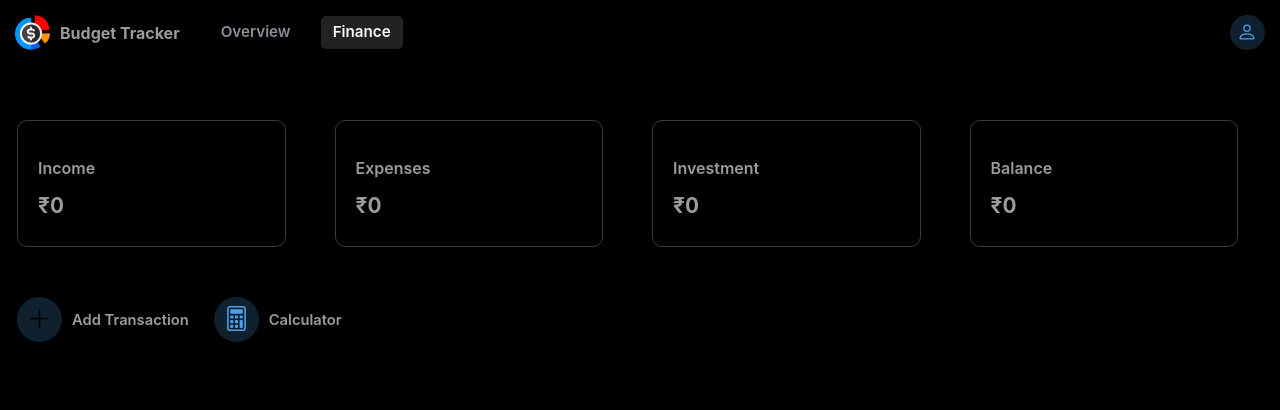
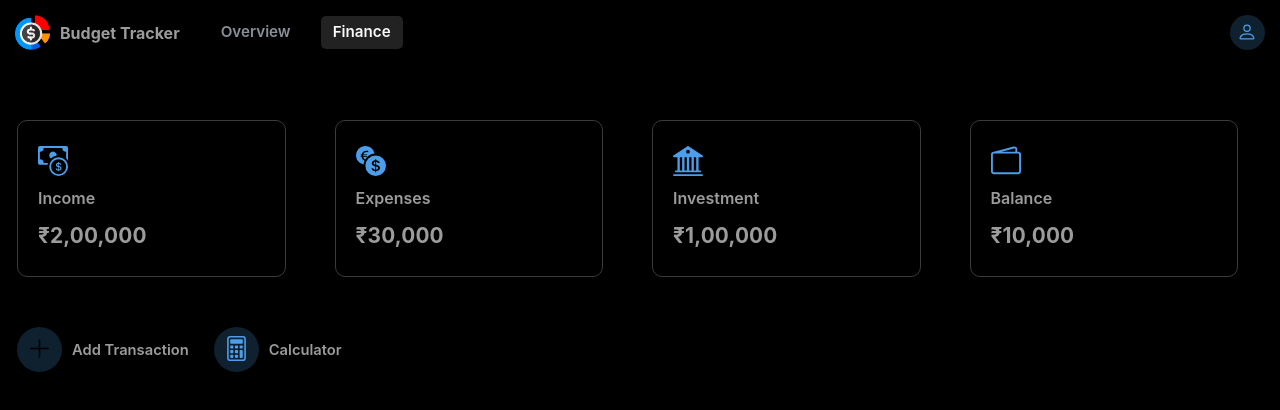
Before and after one commit to SujithGunasekaran/BudgetApp, a React (Create React App) app in the folder BudgetAppClient/: page /finance in a window 1280 px wide. Shown: the top 410 px of the page. Built offline with nearby package versions, Linux system fonts and the light colour scheme; no server answers.

Commit message:
adding transaction data in db from client functionality added

```diff
--- a/BudgetAppClient/src/Hooks/useForm.ts
+++ b/BudgetAppClient/src/Hooks/useForm.ts
@@ -36,7 +36,16 @@ const useForm = () => {
     }
 
     const handleFormValueWithEvent = (e: React.ChangeEvent<HTMLInputElement>) => {
-        updateFormValue(e.target.name, e.target.value);
+        let value = e.target.value;
+        if (e.target && e.target.dataset) {
+            switch (true) {
+                case e.target.dataset.remove === 'comma':
+                    value = value.replace(/,/g, '');
+                    break;
+                default: value = e.target.value;
+            }
+        }
+        updateFormValue(e.target.name, value);
         if (formError[`${e.target.name}Error`]) {
             removeKeyFromError(`${e.target.name}Error`);
         }
--- a/BudgetAppClient/src/UI/Finance/TransactionHeader.tsx
+++ b/BudgetAppClient/src/UI/Finance/TransactionHeader.tsx
@@ -1,5 +1,5 @@
 import React, { FC, Fragment } from 'react';
-
+import { CoinIcon, WalletIcon, BankIcon, CurrencyExchangeIcon } from '../Icon';
 
 const TransactionHeader: FC = () => {
 
@@ -8,27 +8,39 @@ const TransactionHeader: FC = () => {
             <div className="finance_transaction_header_container">
                 <div className="row">
                     <div className="col-md-3">
-                        <div className="finance_transaction_info_container success">
-                            <div className="finance_transaction_info_name success">Income</div>
-                            <div className="finance_transaction_info_money success">₹0</div>
+                        <div className="finance_transaction_info_container">
+                            <CoinIcon
+                                cssClass="finance_transaction_info_icon"
+                            />
+                            <div className="finance_transaction_info_name">Income</div>
+                            <div className="finance_transaction_info_money">₹2,00,000</div>
                         </div>
                     </div>
                     <div className="col-md-3">
-                        <div className="finance_transaction_info_container danger">
-                            <div className="finance_transaction_info_name danger">Expenses</div>
-                            <div className="finance_transaction_info_money danger">₹0</div>
+                        <div className="finance_transaction_info_container">
+                            <CurrencyExchangeIcon
+                                cssClass="finance_transaction_info_icon"
+                            />
+                            <div className="finance_transaction_info_name">Expenses</div>
+                            <div className="finance_transaction_info_money">₹30,000</div>
                         </div>
                     </div>
                     <div className="col-md-3">
-                        <div className="finance_transaction_info_container info">
-                            <div className="finance_transaction_info_name info">Investment</div>
-                            <div className="finance_transaction_info_money info">₹0</div>
+                        <div className="finance_transaction_info_container">
+                            <BankIcon
+                                cssClass="finance_transaction_info_icon"
+                            />
+                            <div className="finance_transaction_info_name">Investment</div>
+                            <div className="finance_transaction_info_money">₹1,00,000</div>
                         </div>
                     </div>
                     <div className="col-md-3">
-                        <div className="finance_transaction_info_container warning">
-                            <div className="finance_transaction_info_name warning">Balance</div>
-                            <div className="finance_transaction_info_money warning">₹0</div>
+                        <div className="finance_transaction_info_container">
+                            <WalletIcon
+                                cssClass="finance_transaction_info_icon"
+                            />
+                            <div className="finance_transaction_info_name">Balance</div>
+                            <div className="finance_transaction_info_money">₹10,000</div>
                         </div>
                     </div>
                 </div>
--- a/BudgetAppClient/src/UI/Icon/index.tsx
+++ b/BudgetAppClient/src/UI/Icon/index.tsx
@@ -54,4 +54,31 @@ export const LogoutIcon = (input: IconProps) => (
         <path fillRule="evenodd" d="M10 12.5a.5.5 0 0 1-.5.5h-8a.5.5 0 0 1-.5-.5v-9a.5.5 0 0 1 .5-.5h8a.5.5 0 0 1 .5.5v2a.5.5 0 0 0 1 0v-2A1.5 1.5 0 0 0 9.5 2h-8A1.5 1.5 0 0 0 0 3.5v9A1.5 1.5 0 0 0 1.5 14h8a1.5 1.5 0 0 0 1.5-1.5v-2a.5.5 0 0 0-1 0v2z" />
         <path fillRule="evenodd" d="M15.854 8.354a.5.5 0 0 0 0-.708l-3-3a.5.5 0 0 0-.708.708L14.293 7.5H5.5a.5.5 0 0 0 0 1h8.793l-2.147 2.146a.5.5 0 0 0 .708.708l3-3z" />
     </svg>
+);
+
+export const CoinIcon = (input: IconProps) => (
+    <svg xmlns="http://www.w3.org/2000/svg" fill="currentColor" className={`bi bi-cash-coin ${input.cssClass}`} viewBox="0 0 16 16">
+        <path fillRule="evenodd" d="M11 15a4 4 0 1 0 0-8 4 4 0 0 0 0 8zm5-4a5 5 0 1 1-10 0 5 5 0 0 1 10 0z" />
+        <path d="M9.438 11.944c.047.596.518 1.06 1.363 1.116v.44h.375v-.443c.875-.061 1.386-.529 1.386-1.207 0-.618-.39-.936-1.09-1.1l-.296-.07v-1.2c.376.043.614.248.671.532h.658c-.047-.575-.54-1.024-1.329-1.073V8.5h-.375v.45c-.747.073-1.255.522-1.255 1.158 0 .562.378.92 1.007 1.066l.248.061v1.272c-.384-.058-.639-.27-.696-.563h-.668zm1.36-1.354c-.369-.085-.569-.26-.569-.522 0-.294.216-.514.572-.578v1.1h-.003zm.432.746c.449.104.655.272.655.569 0 .339-.257.571-.709.614v-1.195l.054.012z" />
+        <path d="M1 0a1 1 0 0 0-1 1v8a1 1 0 0 0 1 1h4.083c.058-.344.145-.678.258-1H3a2 2 0 0 0-2-2V3a2 2 0 0 0 2-2h10a2 2 0 0 0 2 2v3.528c.38.34.717.728 1 1.154V1a1 1 0 0 0-1-1H1z" />
+        <path d="M9.998 5.083 10 5a2 2 0 1 0-3.132 1.65 5.982 5.982 0 0 1 3.13-1.567z" />
+    </svg>
+);
+
+export const CurrencyExchangeIcon = (input: IconProps) => (
+    <svg xmlns="http://www.w3.org/2000/svg" fill="currentColor" className={`bi bi-currency-exchange ${input.cssClass}`} viewBox="0 0 16 16">
+        <path d="M0 5a5.002 5.002 0 0 0 4.027 4.905 6.46 6.46 0 0 1 .544-2.073C3.695 7.536 3.132 6.864 3 5.91h-.5v-.426h.466V5.05c0-.046 0-.093.004-.135H2.5v-.427h.511C3.236 3.24 4.213 2.5 5.681 2.5c.316 0 .59.031.819.085v.733a3.46 3.46 0 0 0-.815-.082c-.919 0-1.538.466-1.734 1.252h1.917v.427h-1.98c-.003.046-.003.097-.003.147v.422h1.983v.427H3.93c.118.602.468 1.03 1.005 1.229a6.5 6.5 0 0 1 4.97-3.113A5.002 5.002 0 0 0 0 5zm16 5.5a5.5 5.5 0 1 1-11 0 5.5 5.5 0 0 1 11 0zm-7.75 1.322c.069.835.746 1.485 1.964 1.562V14h.54v-.62c1.259-.086 1.996-.74 1.996-1.69 0-.865-.563-1.31-1.57-1.54l-.426-.1V8.374c.54.06.884.347.966.745h.948c-.07-.804-.779-1.433-1.914-1.502V7h-.54v.629c-1.076.103-1.808.732-1.808 1.622 0 .787.544 1.288 1.45 1.493l.358.085v1.78c-.554-.08-.92-.376-1.003-.787H8.25zm1.96-1.895c-.532-.12-.82-.364-.82-.732 0-.41.311-.719.824-.809v1.54h-.005zm.622 1.044c.645.145.943.38.943.796 0 .474-.37.8-1.02.86v-1.674l.077.018z" />
+    </svg>
+);
+
+export const BankIcon = (input: IconProps) => (
+    <svg xmlns="http://www.w3.org/2000/svg" fill="currentColor" className={`bi bi-bank2 ${input.cssClass}`} viewBox="0 0 16 16">
+        <path d="M8.277.084a.5.5 0 0 0-.554 0l-7.5 5A.5.5 0 0 0 .5 6h1.875v7H1.5a.5.5 0 0 0 0 1h13a.5.5 0 1 0 0-1h-.875V6H15.5a.5.5 0 0 0 .277-.916l-7.5-5zM12.375 6v7h-1.25V6h1.25zm-2.5 0v7h-1.25V6h1.25zm-2.5 0v7h-1.25V6h1.25zm-2.5 0v7h-1.25V6h1.25zM8 4a1 1 0 1 1 0-2 1 1 0 0 1 0 2zM.5 15a.5.5 0 0 0 0 1h15a.5.5 0 1 0 0-1H.5z" />
+    </svg>
+);
+
+export const WalletIcon = (input: IconProps) => (
+    <svg xmlns="http://www.w3.org/2000/svg" fill="currentColor" className={`bi bi-wallet2 ${input.cssClass}`} viewBox="0 0 16 16">
+        <path d="M12.136.326A1.5 1.5 0 0 1 14 1.78V3h.5A1.5 1.5 0 0 1 16 4.5v9a1.5 1.5 0 0 1-1.5 1.5h-13A1.5 1.5 0 0 1 0 13.5v-9a1.5 1.5 0 0 1 1.432-1.499L12.136.326zM5.562 3H13V1.78a.5.5 0 0 0-.621-.484L5.562 3zM1.5 4a.5.5 0 0 0-.5.5v9a.5.5 0 0 0 .5.5h13a.5.5 0 0 0 .5-.5v-9a.5.5 0 0 0-.5-.5h-13z" />
+    </svg>
 )
--- a/BudgetAppClient/src/Util/Api.ts
+++ b/BudgetAppClient/src/Util/Api.ts
@@ -1,5 +1,5 @@
 import axios from 'axios';
-import { useApiUrl } from './ApiUrl';
+import { useApiUrl, transactionUrl } from './ApiUrl';
 
 const token = sessionStorage.getItem('userToken');
 
@@ -10,3 +10,10 @@ export const userAxios = axios.create({
         'x-powered-token': `${token}`
     }
 });
+
+export const transactionAxios = axios.create({
+    baseURL: `${transactionUrl}`,
+    headers: {
+        'Content-Type': 'application/json',
+    }
+})
--- a/BudgetAppClient/src/Util/index.ts
+++ b/BudgetAppClient/src/Util/index.ts
@@ -2,6 +2,9 @@
 interface objectKey {
     [key: string]: any
 }
+
+
+export const FullMonth = ['Jan', 'Feb', 'Mar', 'Apr', 'May', 'Jun', 'Jul', 'Aug', 'Sep', 'Oct', 'Nov', 'Dec'];
 
 export const formValidation = (objectKeys: string[], formData: objectKey, errorStateSetter: any) => {
 
```
Also changed, not shown: BudgetAppClient/src/UI/Model/AddTransactionMode.tsx (+85 -13 lines).
